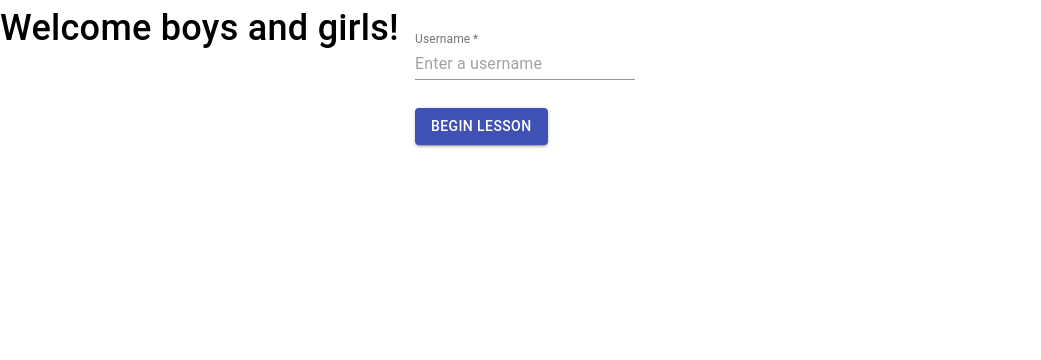
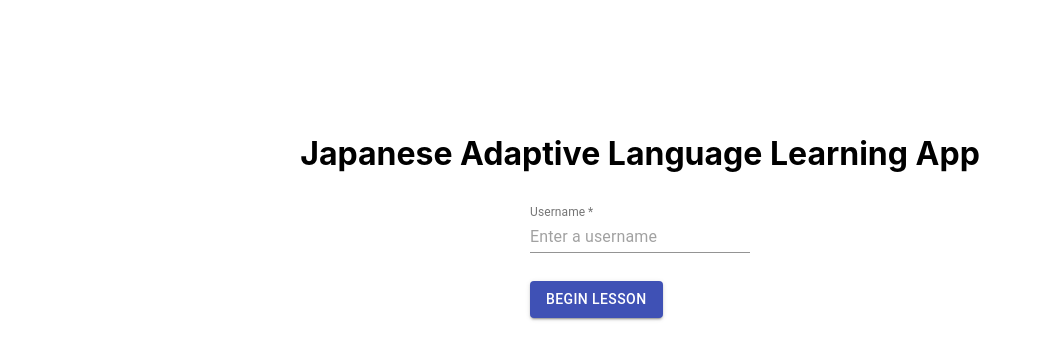
Before and after one commit to xeiwian/japaneseapp, a React (Create React App) app in the folder client/: page / in a window 1280 px wide. Shown: the top 360 px of the page, without its empty margins (0-1041 px from the left). Built offline with nearby package versions, Linux system fonts and the light colour scheme.

Commit message:
fixed item arrangement on login page

```diff
--- a/client/src/components/login/loginPage.js
+++ b/client/src/components/login/loginPage.js
@@ -69,10 +69,17 @@ class LoginPage extends Component {
     render() {
       const { classes } = this.props;
       return (
-        <Grid item xs={12}>
-          <div className={classes.root}>
-            <Typography variant="h6" className={classes.titleText}>
-            Welcome boys and girls!
+        <Grid
+          container
+          spacing={0}
+          direction="column"
+          alignItems="center"
+          justify="center"
+          style={{ minHeight: '60vh' }}
+          >
+
+            <Typography variant="headline" component="h1">
+              Japanese Adaptive Language Learning App
             </Typography>
             <form className={classes.form}>
               <TextField
@@ -102,7 +109,6 @@ class LoginPage extends Component {
                   Begin Lesson
                 </Button>
             </form>
-          </div>
         </Grid>
       );
     }
--- a/client/src/components/questions/questionPage.js
+++ b/client/src/components/questions/questionPage.js
@@ -190,7 +190,7 @@ class QuestionPage extends Component {
           style={{ minHeight: '100vh' }}
           >
             <Typography variant="headline" component="h1">
-            Learning
+            Learning Session
             </Typography> <br/>
             <Typography>
             Please answer these 3 questions and select the next button to continue
```
